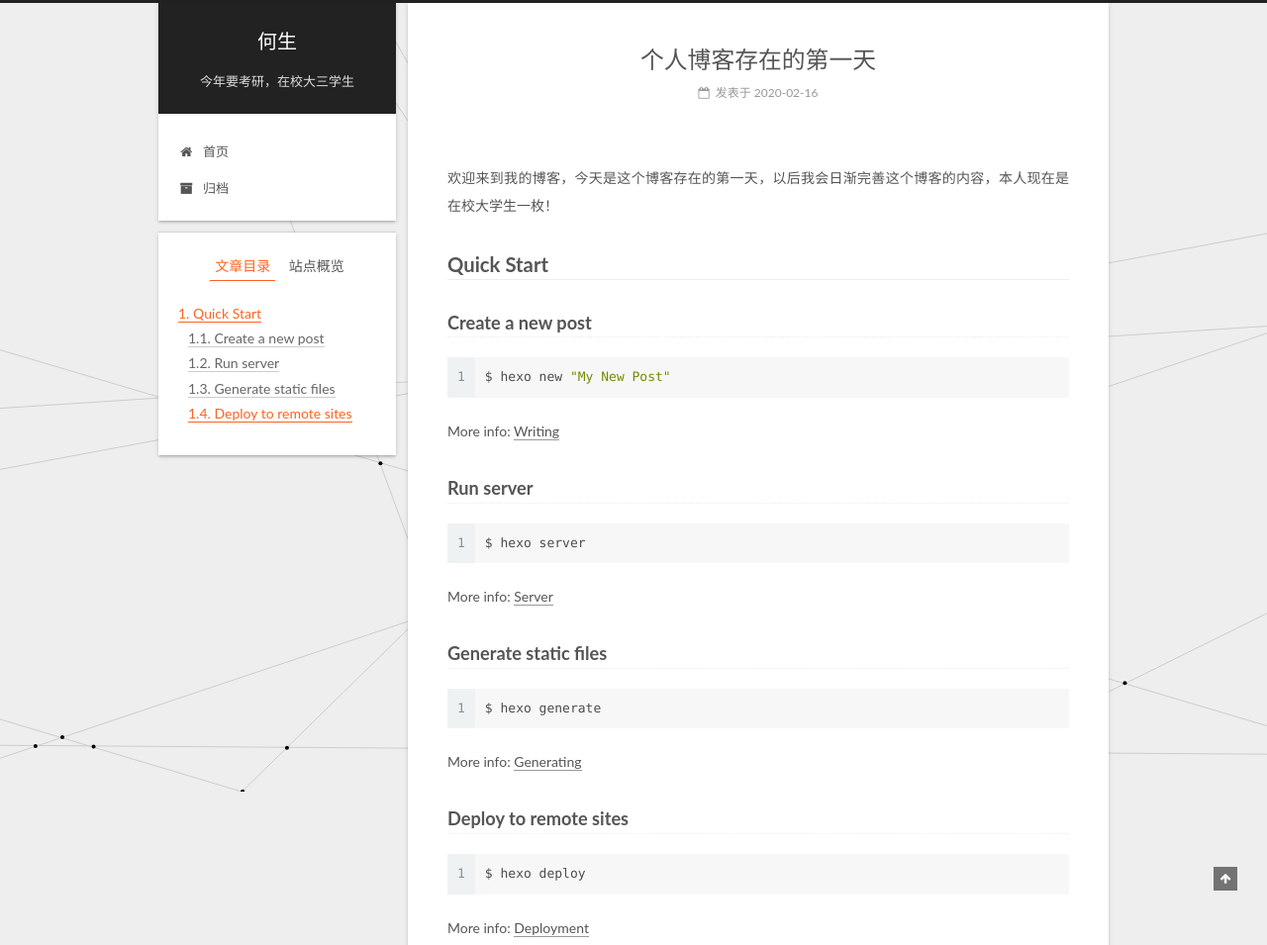
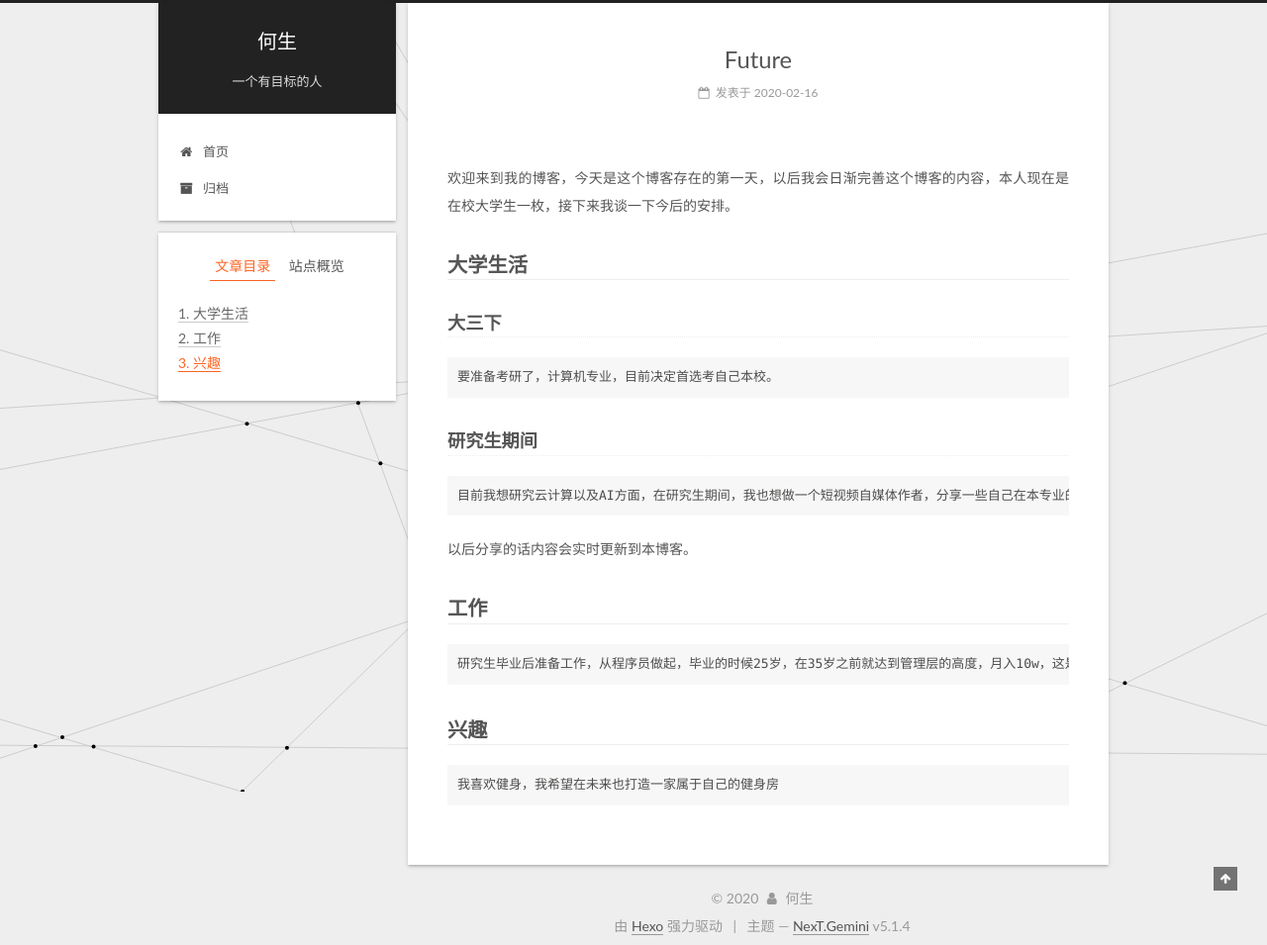
Before and after one commit to sunsichao123/sunsichao123.github.io, a plain HTML site: page 2020/02/16/firstday/index.html in a window 1280 px wide. Shown: the top 955 px of the page at 99% size. Drawn offline with Linux system fonts and the light colour scheme.

Commit message:
Site updated: 2020-02-17 22:57:59

```diff
--- a/2020/02/16/firstday/index.html
+++ b/2020/02/16/firstday/index.html
@@ -79,14 +79,14 @@
 
 
 
-<meta name="description" content="欢迎来到我的博客，今天是这个博客存在的第一天，以后我会日渐完善这个博客的内容，本人现在是在校大学生一枚！">
+<meta name="description" content="欢迎来到我的博客，今天是这个博客存在的第一天，以后我会日渐完善这个博客的内容，本人现在是在校大学生一枚，接下来我谈一下今后的安排。">
 <meta property="og:type" content="article">
-<meta property="og:title" content="个人博客存在的第一天">
+<meta property="og:title" content="Future">
 <meta property="og:url" content="http://yoursite.com/2020/02/16/firstday/index.html">
 <meta property="og:site_name" content="何生">
-<meta property="og:description" content="欢迎来到我的博客，今天是这个博客存在的第一天，以后我会日渐完善这个博客的内容，本人现在是在校大学生一枚！">
+<meta property="og:description" content="欢迎来到我的博客，今天是这个博客存在的第一天，以后我会日渐完善这个博客的内容，本人现在是在校大学生一枚，接下来我谈一下今后的安排。">
 <meta property="article:published_time" content="2020-02-16T12:43:08.244Z">
-<meta property="article:modified_time" content="2020-02-17T12:50:07.252Z">
+<meta property="article:modified_time" content="2020-02-17T14:57:10.097Z">
 <meta property="article:author" content="何生">
 <meta name="twitter:card" content="summary">
 
@@ -124,7 +124,7 @@
 
 
 
-  <title>个人博客存在的第一天 | 何生</title>
+  <title>Future | 何生</title>
 
 
 
@@ -163,7 +163,7 @@
       </a>
     </div>
 
-        <p class="site-subtitle">今年要考研，在校大三学生</p>
+        <p class="site-subtitle">一个有目标的人</p>
 
   </div>
 
@@ -252,7 +252,7 @@
 
 
 
-          <h1 class="post-title" itemprop="name headline">个人博客存在的第一天</h1>
+          <h1 class="post-title" itemprop="name headline">Future</h1>
 
 
         <div class="post-meta">
@@ -302,22 +302,11 @@
 
 
 
-        <p>欢迎来到我的博客，今天是这个博客存在的第一天，以后我会日渐完善这个博客的内容，本人现在是在校大学生一枚！</p>
+        <p>欢迎来到我的博客，今天是这个博客存在的第一天，以后我会日渐完善这个博客的内容，本人现在是在校大学生一枚，接下来我谈一下今后的安排。</p>
 <a id="more"></a>
 
-<h2 id="Quick-Start"><a href="#Quick-Start" class="headerlink" title="Quick Start"></a>Quick Start</h2><h3 id="Create-a-new-post"><a href="#Create-a-new-post" class="headerlink" title="Create a new post"></a>Create a new post</h3><figure class="highlight bash"><table><tr><td class="gutter"><pre><span class="line">1</span><br></pre></td><td class="code"><pre><span class="line">$ hexo new <span class="string">"My New Post"</span></span><br></pre></td></tr></table></figure>
-
-<p>More info: <a href="https://hexo.io/docs/writing.html" target="_blank" rel="noopener">Writing</a></p>
-<h3 id="Run-server"><a href="#Run-server" class="headerlink" title="Run server"></a>Run server</h3><figure class="highlight bash"><table><tr><td class="gutter"><pre><span class="line">1</span><br></pre></td><td class="code"><pre><span class="line">$ hexo server</span><br></pre></td></tr></table></figure>
-
-<p>More info: <a href="https://hexo.io/docs/server.html" target="_blank" rel="noopener">Server</a></p>
-<h3 id="Generate-static-files"><a href="#Generate-static-files" class="headerlink" title="Generate static files"></a>Generate static files</h3><figure class="highlight bash"><table><tr><td class="gutter"><pre><span class="line">1</span><br></pre></td><td class="code"><pre><span class="line">$ hexo generate</span><br></pre></td></tr></table></figure>
-
-<p>More info: <a href="https://hexo.io/docs/generating.html" target="_blank" rel="noopener">Generating</a></p>
-<h3 id="Deploy-to-remote-sites"><a href="#Deploy-to-remote-sites" class="headerlink" title="Deploy to remote sites"></a>Deploy to remote sites</h3><figure class="highlight bash"><table><tr><td class="gutter"><pre><span class="line">1</span><br></pre></td><td class="code"><pre><span class="line">$ hexo deploy</span><br></pre></td></tr></table></figure>
-
-<p>More info: <a href="https://hexo.io/docs/one-command-deployment.html" target="_blank" rel="noopener">Deployment</a></p>
-
+<h2 id="大学生活"><a href="#大学生活" class="headerlink" title="大学生活"></a>大学生活</h2><h3 id="大三下"><a href="#大三下" class="headerlink" title="大三下"></a>大三下</h3><pre><code>要准备考研了，计算机专业，目前决定首选考自己本校。</code></pre><h3 id="研究生期间"><a href="#研究生期间" class="headerlink" title="研究生期间"></a>研究生期间</h3><pre><code>目前我想研究云计算以及AI方面，在研究生期间，我也想做一个短视频自媒体作者，分享一些自己在本专业的知识，当然，</code></pre><p>以后分享的话内容会实时更新到本博客。</p>
+<h2 id="工作"><a href="#工作" class="headerlink" title="工作"></a>工作</h2><pre><code>研究生毕业后准备工作，从程序员做起，毕业的时候25岁，在35岁之前就达到管理层的高度，月入10w，这是我的目标。</code></pre><h2 id="兴趣"><a href="#兴趣" class="headerlink" title="兴趣"></a>兴趣</h2><pre><code>我喜欢健身，我希望在未来也打造一家属于自己的健身房</code></pre>
 
     </div>
 
@@ -447,7 +436,7 @@
 
 
 
-              <div class="post-toc-content"><ol class="nav"><li class="nav-item nav-level-2"><a class="nav-link" href="#Quick-Start"><span class="nav-number">1.</span> <span class="nav-text">Quick Start</span></a><ol class="nav-child"><li class="nav-item nav-level-3"><a class="nav-link" href="#Create-a-new-post"><span class="nav-number">1.1.</span> <span class="nav-text">Create a new post</span></a></li><li class="nav-item nav-level-3"><a class="nav-link" href="#Run-server"><span class="nav-number">1.2.</span> <span class="nav-text">Run server</span></a></li><li class="nav-item nav-level-3"><a class="nav-link" href="#Generate-static-files"><span class="nav-number">1.3.</span> <span class="nav-text">Generate static files</span></a></li><li class="nav-item nav-level-3"><a class="nav-link" href="#Deploy-to-remote-sites"><span class="nav-number">1.4.</span> <span class="nav-text">Deploy to remote sites</span></a></li></ol></li></ol></div>
+              <div class="post-toc-content"><ol class="nav"><li class="nav-item nav-level-2"><a class="nav-link" href="#大学生活"><span class="nav-number">1.</span> <span class="nav-text">大学生活</span></a><ol class="nav-child"><li class="nav-item nav-level-3"><a class="nav-link" href="#大三下"><span class="nav-number">1.1.</span> <span class="nav-text">大三下</span></a></li><li class="nav-item nav-level-3"><a class="nav-link" href="#研究生期间"><span class="nav-number">1.2.</span> <span class="nav-text">研究生期间</span></a></li></ol></li><li class="nav-item nav-level-2"><a class="nav-link" href="#工作"><span class="nav-number">2.</span> <span class="nav-text">工作</span></a></li><li class="nav-item nav-level-2"><a class="nav-link" href="#兴趣"><span class="nav-number">3.</span> <span class="nav-text">兴趣</span></a></li></ol></div>
 
 
           </div>
--- a/content.json
+++ b/content.json
@@ -1 +1 @@
-[{"title":"个人博客存在的第一天","date":"2020-02-16T12:43:08.244Z","path":"2020/02/16/firstday/","tags":[]}]
+[{"title":"Future","date":"2020-02-16T12:43:08.244Z","path":"2020/02/16/firstday/","tags":[]}]
--- a/css/main.css
+++ b/css/main.css
@@ -1823,7 +1823,7 @@ pre .javascript .function {
   width: 4px;
   height: 4px;
   border-radius: 50%;
-  background: #1f7edb;
+  background: #2d14ff;
 }
 .links-of-blogroll {
   font-size: 13px;
```
Also changed, not shown: archives/2020/02/index.html (+2 -2 lines), archives/2020/index.html (+2 -2 lines), archives/index.html (+2 -2 lines), index.html (+3 -3 lines).
